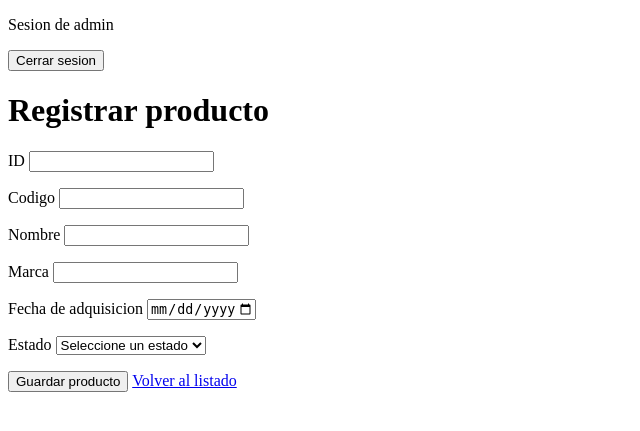
After one commit to fernandoquinonez875-dotcom/ExaFernando-II, a Laravel app: page /productos/create in a window 1280 px wide. The commit adds this page. Shown: the top 431 px of the page, without its empty margins (0-640 px from the left). Run offline with Laravel 12, Linux system fonts and the light colour scheme; a user stored in the database is signed in; data comes from the database, SQL or seed files in the repository.

Commit message:
Crear producto

```diff
--- a/Fernando-IIPARCIAL/app/Http/Controllers/ProductoController.php
+++ b/Fernando-IIPARCIAL/app/Http/Controllers/ProductoController.php
@@ -2,7 +2,9 @@
 
 namespace App\Http\Controllers;
 
+use App\Http\Requests\StoreProductoRequest;
 use App\Models\Producto;
+use Illuminate\Http\RedirectResponse;
 use Illuminate\View\View;
 
 class ProductoController extends Controller
@@ -11,4 +13,16 @@ class ProductoController extends Controller
     {
         return view('productos.index', ['productos' => Producto::orderBy('id')->get()]);
     }
+
+    public function create(): View
+    {
+        return view('productos.create');
+    }
+
+    public function store(StoreProductoRequest $request): RedirectResponse
+    {
+        Producto::create($request->validated());
+
+        return redirect()->route('productos.index')->with('exito', 'Producto registrado correctamente.');
+    }
 }
--- a/Fernando-IIPARCIAL/app/Models/Producto.php
+++ b/Fernando-IIPARCIAL/app/Models/Producto.php
@@ -15,6 +15,8 @@ class Producto extends Model
 
     protected $keyType = 'string';
 
+    protected $fillable = ['id', 'codigo', 'nombre', 'marca', 'fecha_adquisicion', 'estado'];
+
     protected function casts(): array
     {
         return ['fecha_adquisicion' => 'date'];
--- a/Fernando-IIPARCIAL/app/Models/User.php
+++ b/Fernando-IIPARCIAL/app/Models/User.php
@@ -2,7 +2,6 @@
 
 namespace App\Models;
 
-// use Illuminate\Contracts\Auth\MustVerifyEmail;
 use Database\Factories\UserFactory;
 use Illuminate\Database\Eloquent\Attributes\Fillable;
 use Illuminate\Database\Eloquent\Attributes\Hidden;
@@ -14,7 +13,7 @@ use Illuminate\Notifications\Notifiable;
 #[Hidden(['password', 'remember_token'])]
 class User extends Authenticatable
 {
-    /** @use HasFactory<UserFactory> */
+
     use HasFactory, Notifiable;
 
     /**
--- a/Fernando-IIPARCIAL/database/factories/UserFactory.php
+++ b/Fernando-IIPARCIAL/database/factories/UserFactory.php
@@ -19,7 +19,6 @@ class UserFactory extends Factory
 
     /**
      * Define the model's default state.
-     *
      * @return array<string, mixed>
      */
     public function definition(): array
--- a/Fernando-IIPARCIAL/resources/views/layouts/app.blade.php
+++ b/Fernando-IIPARCIAL/resources/views/layouts/app.blade.php
@@ -7,10 +7,10 @@
 </head>
 <body>
     @auth
-        <p>Sesión de {{ auth()->user()->name }}</p>
+        <p>Sesion de {{ auth()->user()->name }}</p>
         <form method="POST" action="{{ route('logout') }}">
             @csrf
-            <button type="submit">Cerrar sesión</button>
+            <button type="submit">Cerrar sesion</button>
         </form>
     @endauth
 
--- /dev/null
+++ b/Fernando-IIPARCIAL/resources/views/productos/create.blade.php
@@ -0,0 +1,40 @@
+@extends('layouts.app')
+
+@section('contenido')
+    <h1>Registrar producto</h1>
+
+    <form method="POST" action="{{ route('productos.store') }}">
+        @csrf
+        <p>
+            <label for="id">ID</label>
+            <input type="text" id="id" name="id" value="{{ old('id') }}" maxlength="255" required>
+        </p>
+        <p>
+            <label for="codigo">Codigo</label>
+            <input type="text" id="codigo" name="codigo" value="{{ old('codigo') }}" maxlength="255" required>
+        </p>
+        <p>
+            <label for="nombre">Nombre</label>
+            <input type="text" id="nombre" name="nombre" value="{{ old('nombre') }}" maxlength="255" required>
+        </p>
+        <p>
+            <label for="marca">Marca</label>
+            <input type="text" id="marca" name="marca" value="{{ old('marca') }}" maxlength="255" required>
+        </p>
+        <p>
+            <label for="fecha_adquisicion">Fecha de adquisicion</label>
+            <input type="date" id="fecha_adquisicion" name="fecha_adquisicion" value="{{ old('fecha_adquisicion') }}" max="{{ now()->toDateString() }}" required>
+        </p>
+        <p>
+            <label for="estado">Estado</label>
+            <select id="estado" name="estado" required>
+                <option value="">Seleccione un estado</option>
+                @foreach (\App\Models\Producto::ESTADOS as $estado)
+                    <option value="{{ $estado }}" @selected(old('estado') === $estado)>{{ ucfirst($estado) }}</option>
+                @endforeach
+            </select>
+        </p>
+        <button type="submit">Guardar producto</button>
+        <a href="{{ route('productos.index') }}">Volver al listado</a>
+    </form>
+@endsection
--- a/Fernando-IIPARCIAL/resources/views/productos/index.blade.php
+++ b/Fernando-IIPARCIAL/resources/views/productos/index.blade.php
@@ -2,6 +2,7 @@
 
 @section('contenido')
     <h1>Productos registrados</h1>
+    <p><a href="{{ route('productos.create') }}">Registrar producto</a></p>
 
     <table>
         <thead>
--- a/Fernando-IIPARCIAL/routes/web.php
+++ b/Fernando-IIPARCIAL/routes/web.php
@@ -18,6 +18,8 @@ Route::middleware('auth')->group(function () {
     })->name('inicio');
 
     Route::get('/productos', [ProductoController::class, 'index'])->name('productos.index');
+    Route::get('/productos/create', [ProductoController::class, 'create'])->name('productos.create');
+    Route::post('/productos', [ProductoController::class, 'store'])->name('productos.store');
 
     Route::post('/logout', [LoginController::class, 'destroy'])->name('logout');
 });
```
Also changed, not shown: Fernando-IIPARCIAL/app/Http/Requests/StoreProductoRequest.php (added, +40 -0 lines), Fernando-IIPARCIAL/tests/Feature/CrearProductoTest.php (added, +124 -0 lines), Fernando-IIPARCIAL/tests/Feature/ProductoTest.php (+2 -4 lines).
